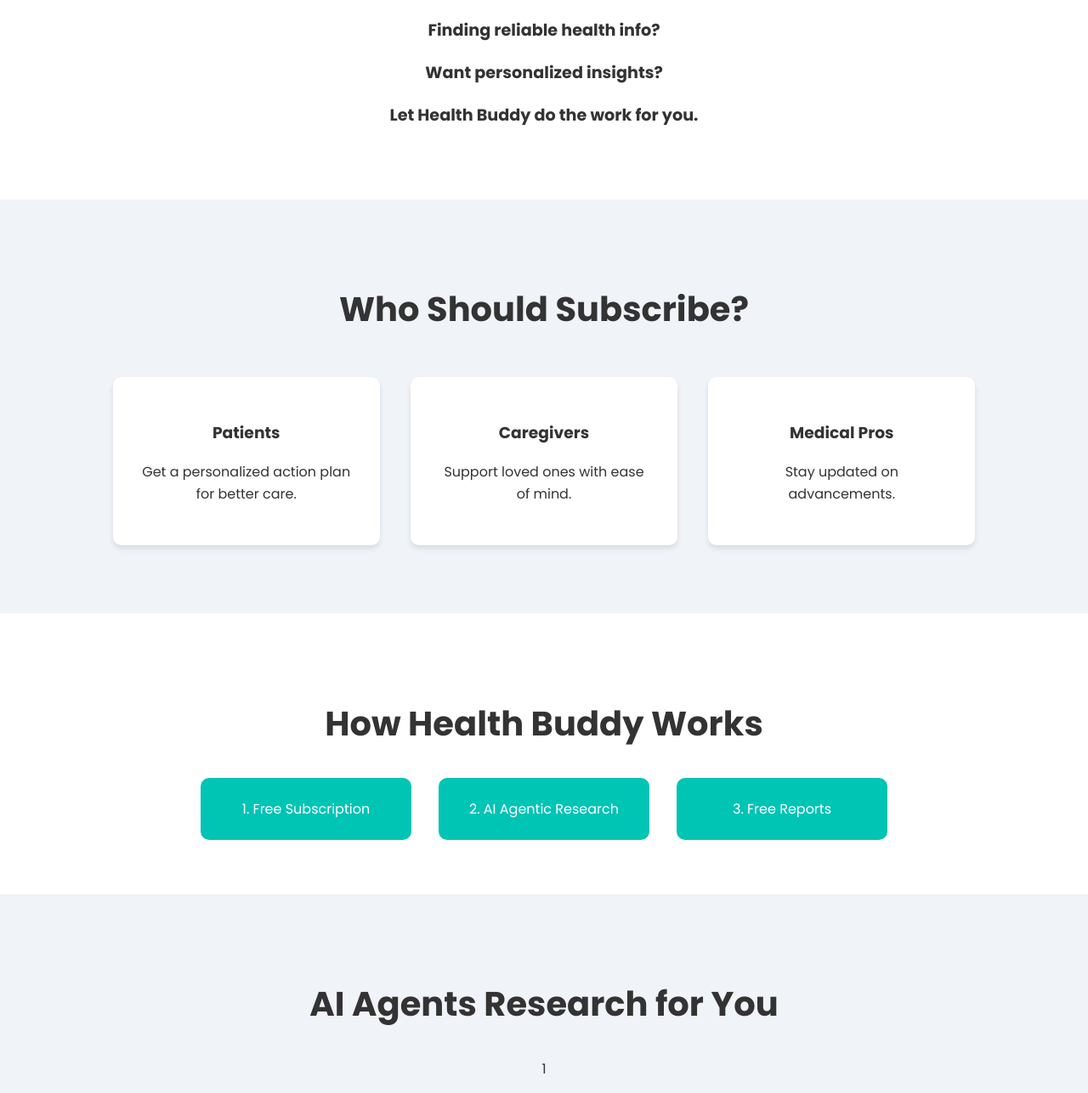
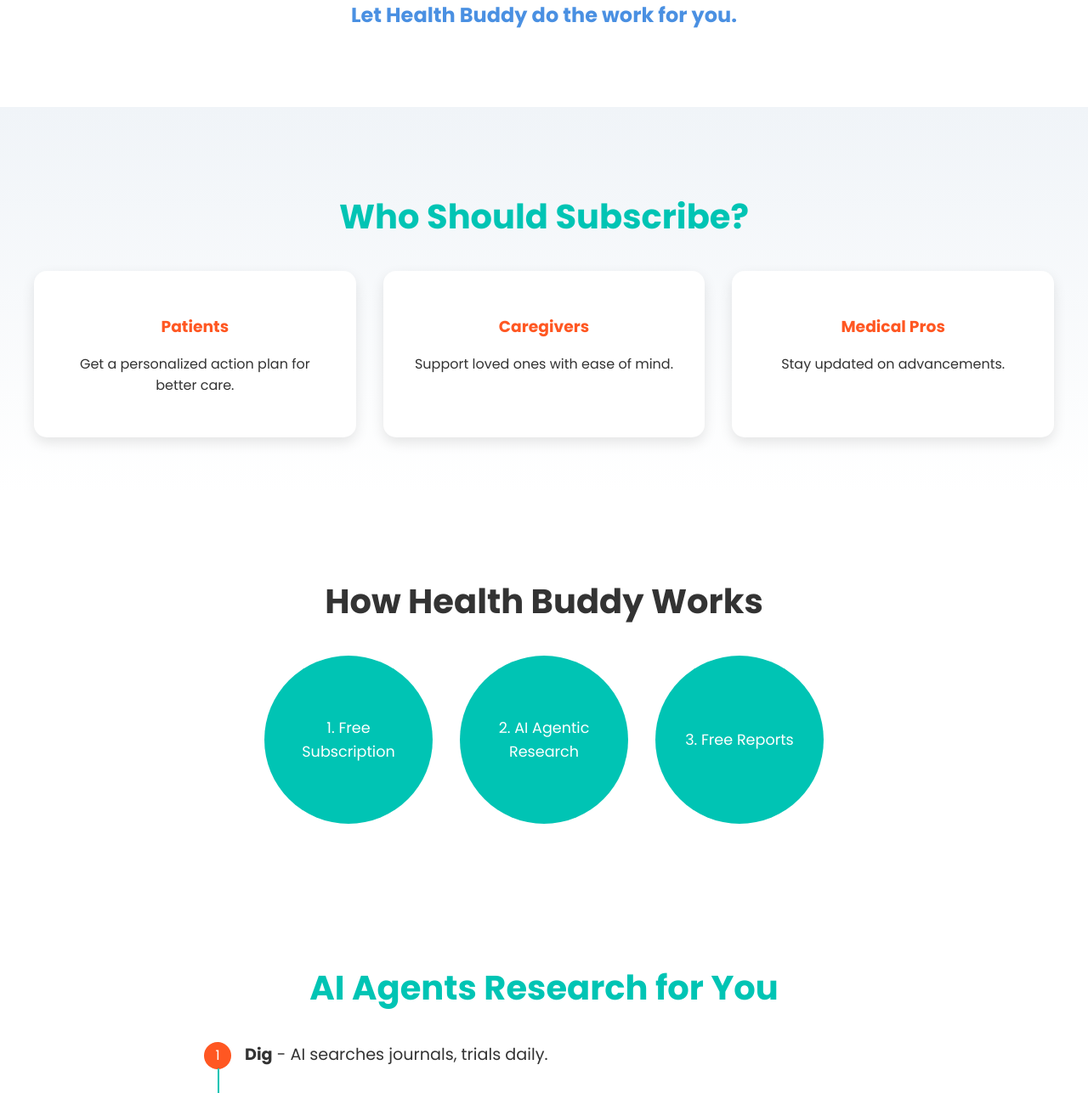
Before and after one commit to ypff/ypff.github.io-health-buddy, a plain HTML site: page index.html in a window 1280 px wide. Shown: the part 992-2279 px from the top of the page at 85% size. Drawn offline with Linux system fonts and the light colour scheme.

Commit message:
Update styles.css

```diff
--- a/styles.css
+++ b/styles.css
@@ -24,57 +24,84 @@ body {
     text-decoration: none;
     border-radius: 5px;
     font-weight: bold;
-    transition: transform 0.2s;
+    transition: transform 0.2s, box-shadow 0.2s;
 }
-.cta-button:hover { transform: scale(1.05); }
+.cta-button:hover { transform: scale(1.05); box-shadow: 0 4px 12px rgba(0, 0, 0, 0.2); }
 
-/* Benefits Section */
+/* Benefits Section (Original) */
 .benefits {
+    display: grid;
+    grid-template-columns: repeat(auto-fit, minmax(200px, 1fr));
+    gap: 2rem;
     padding: 4rem 2rem;
     text-align: center;
 }
-.benefits h2 { font-size: 2.5rem; margin-bottom: 2rem; }
 .benefit-card {
     background: white;
     padding: 2rem;
     border-radius: 10px;
     box-shadow: 0 4px 6px rgba(0, 0, 0, 0.1);
     transition: box-shadow 0.3s;
-    margin: 1rem;
 }
 .benefit-card:hover { box-shadow: 0 6px 12px rgba(0, 0, 0, 0.15); }
 
-/* Problem-Solution Section */
+/* Problem-Solution Section (Modern) */
 .problem-solution {
     background: #fff;
     padding: 4rem 2rem;
     text-align: center;
 }
-.problem-solution h2 { font-size: 2rem; margin-bottom: 1rem; }
-.problem-solution ul { list-style: none; padding: 0; }
-.problem-solution li { font-size: 1.1rem; margin: 0.5rem 0; }
-.problem-solution p { font-size: 1.2rem; font-weight: bold; margin-top: 1rem; }
+.problem-solution h2 { font-size: 2.5rem; margin-bottom: 2rem; color: #00c4b4; }
+.problem-list {
+    max-width: 600px;
+    margin: 0 auto;
+}
+.problem-item {
+    font-size: 1.2rem;
+    background: #f0f4f8;
+    padding: 1rem;
+    margin: 0.5rem 0;
+    border-radius: 20px;
+    transition: transform 0.2s;
+}
+.problem-item:hover { transform: translateX(10px); }
+.solution {
+    font-size: 1.5rem;
+    font-weight: bold;
+    color: #4a90e2;
+    margin-top: 2rem;
+}
 
-/* Who Should Subscribe Section */
+/* Who Should Subscribe Section (Modern) */
 .who-subscribe {
     padding: 4rem 2rem;
+    background: linear-gradient(to bottom, #f0f4f8, #fff);
     text-align: center;
-    background: #f0f4f8;
 }
-.who-subscribe h2 { font-size: 2.5rem; margin-bottom: 2rem; }
+.who-subscribe h2 { font-size: 2.5rem; margin-bottom: 2rem; color: #00c4b4; }
+.subscribe-grid {
+    display: grid;
+    grid-template-columns: repeat(auto-fit, minmax(250px, 1fr));
+    gap: 2rem;
+    max-width: 1200px;
+    margin: 0 auto;
+}
 .subscribe-card {
-    display: inline-block;
     background: white;
     padding: 2rem;
-    border-radius: 10px;
-    box-shadow: 0 4px 6px rgba(0, 0, 0, 0.1);
-    width: 250px;
-    margin: 1rem;
+    border-radius: 15px;
+    box-shadow: 0 6px 15px rgba(0, 0, 0, 0.1);
+    transition: transform 0.3s, box-shadow 0.3s;
 }
+.subscribe-card:hover {
+    transform: translateY(-10px);
+    box-shadow: 0 10px 20px rgba(0, 0, 0, 0.15);
+}
+.subscribe-card h3 { color: #ff5722; margin-bottom: 1rem; }
 
-/* How It Works Section */
+/* How It Works Section (Original) */
 .how-it-works {
-    background: #fff;
+    background-color: #fff;
     padding: 4rem 2rem;
     text-align: center;
 }
@@ -89,41 +116,96 @@ body {
     background: #00c4b4;
     color: white;
     padding: 1.5rem;
-    border-radius: 10px;
-    width: 200px;
+    border-radius: 50%;
+    width: 150px;
+    height: 150px;
+    display: flex;
+    align-items: center;
+    justify-content: center;
+    font-size: 1.1rem;
+}
+
+/* AI Research Process Section (Modern) */
+.ai-research {
+    padding: 4rem 2rem;
+    background: #fff;
     text-align: center;
 }
-.step span { font-size: 1.5rem; font-weight: bold; display: block; }
+.ai-research h2 { font-size: 2.5rem; margin-bottom: 2rem; color: #00c4b4; }
+.research-timeline {
+    max-width: 800px;
+    margin: 0 auto;
+    position: relative;
+}
+.timeline-item {
+    display: flex;
+    align-items: center;
+    margin: 2rem 0;
+    padding-left: 3rem;
+    position: relative;
+}
+.timeline-number {
+    background: #ff5722;
+    color: white;
+    width: 2rem;
+    height: 2rem;
+    border-radius: 50%;
+    display: flex;
+    align-items: center;
+    justify-content: center;
+    position: absolute;
+    left: 0;
+}
+.timeline-item p { font-size: 1.2rem; margin: 0; }
+.timeline-item:before {
+    content: '';
+    position: absolute;
+    left: 1rem;
+    top: -2rem;
+    bottom: -2rem;
+    width: 2px;
+    background: #00c4b4;
+}
+.timeline-item:first-child:before { top: 0; }
+.timeline-item:last-child:before { bottom: 0; }
 
-/* AI Research Process Section */
-.ai-research {
-    padding: 4rem 2rem;
-    text-align: center;
-    background: #f0f4f8;
-}
-.ai-research h2 { font-size: 2.5rem; margin-bottom: 2rem; }
-.research-steps { max-width: 600px; margin: 0 auto; }
-.research-step { font-size: 1.1rem; margin: 1rem 0; text-align: left; }
-
-/* Sample Report Section */
+/* Sample Report Section (Modern) */
 .sample-report {
-    background: #fff;
+    background: linear-gradient(to bottom, #fff, #f0f4f8);
     padding: 4rem 2rem;
     text-align: center;
 }
-.sample-report h2 { font-size: 2.5rem; margin-bottom: 1rem; }
-.sample-report p { font-size: 1.2rem; }
+.sample-report h2 { font-size: 2.5rem; margin-bottom: 1rem; color: #00c4b4; }
+.sample-report p { font-size: 1.2rem; margin-bottom: 2rem; }
 .disclaimer { font-size: 0.9rem; color: #666; margin-top: 1rem; }
 
-/* Final CTA Section */
+/* Final CTA Section (Modern) */
 .final-cta {
     background: linear-gradient(135deg, #00c4b4, #4a90e2);
     color: white;
     padding: 4rem 2rem;
     text-align: center;
+    position: relative;
+    overflow: hidden;
 }
 .final-cta h2 { font-size: 2.5rem; margin-bottom: 1rem; }
 .final-cta p { font-size: 1.2rem; margin-bottom: 2rem; }
+.final-cta:before {
+    content: '';
+    position: absolute;
+    top: -50%;
+    left: -50%;
+    width: 200%;
+    height: 200%;
+    background: rgba(255, 255, 255, 0.1);
+    transform: rotate(30deg);
+    animation: shine 3s infinite;
+}
+@keyframes shine {
+    0% { transform: translateX(-100%) rotate(30deg); }
+    50% { transform: translateX(100%) rotate(30deg); }
+    100% { transform: translateX(-100%) rotate(30deg); }
+}
 
 /* Footer */
 footer {
```
